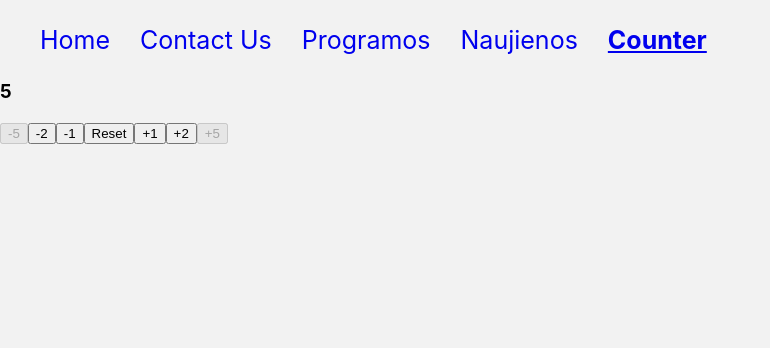
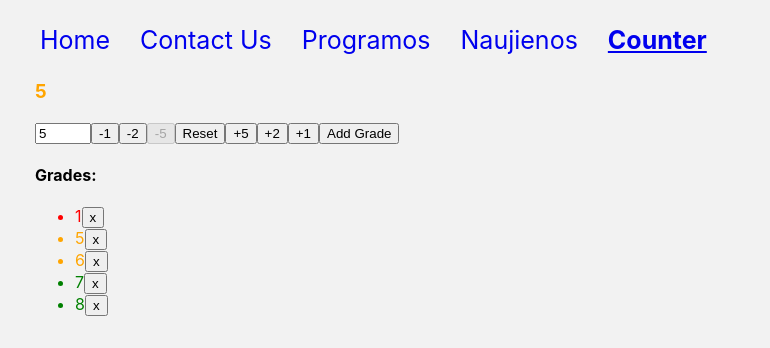
Before and after one commit to Adomelism/First-React-Project, a React (Create React App) app: page /CounterPage in a window 1280 px wide. Shown: the top 348 px of the page, without its empty margins (0-770 px from the left). Built offline with nearby package versions, Linux system fonts and the light colour scheme.

Commit message:
counterpage fixed

```diff
--- /dev/null
+++ b/src/Components/Container/Container.js
@@ -0,0 +1,12 @@
+import './container.css';
+
+function Container({ classes, children }) {
+  const addedClasses = classes ? classes : '';
+  return (
+    <div className={`container ${addedClasses}`}>
+      {children}
+    </div>
+  )
+}
+
+export default Container;
--- /dev/null
+++ b/src/Components/Container/container.css
@@ -0,0 +1,7 @@
+.container {
+    max-width: 1270px;
+    margin-left: auto;
+    margin-right: auto;
+    padding-left: 30px;
+    padding-right: 30px;
+  }
--- /dev/null
+++ b/src/Pages/CounterPage/CounterPage.css
@@ -0,0 +1,11 @@
+.green {
+    color: green;
+  }
+
+  .red {
+    color: red;
+  }
+
+  .orange {
+    color: orange;
+  }
--- a/src/Pages/CounterPage/CounterPage.js
+++ b/src/Pages/CounterPage/CounterPage.js
@@ -1,30 +1,99 @@
-import { useState } from "react"
-
+import { useState } from 'react';
+import Container from '../../Components/Container/Container';
+import './CounterPage.css';
 
 const CounterPage = () => {
+  const initialValue = 5;
 
-    const [count, setCount] = useState(5)
+  const [count, setCount] = useState(initialValue);
+  const [grades, setGrades] = useState([1, 5, 6, 7, 8]);
 
-    const plus1Handler = () => setCount(count +1);
-    const minus1Handler = () => setCount(count -1);
-    const plus2Handler = () => setCount(count +2);
-    const minus2Handler = () => setCount(count -2);
-    const plus5Handler = () => setCount(count +5);
-    const minus5Handler = () => setCount(count -5);
-    const resetHandler = () => setCount(5);
+  const countButtonHandler = num => setCount(prevState => prevState + num);
+  const resetHandler = () => setCount(initialValue);
+
+  const inputHandler = (event) => {
+    const inputValue = Number(event.target.value);
+
+    if (inputValue > 10) {
+      setCount(10);
+    } else if (inputValue < 1) {
+      setCount(1);
+    } else {
+      setCount(inputValue)
+    }
+  }
+
+  const addGradeHandler = () => {
+    setGrades(prevState => {
+      // const newState = [...prevState];
+      // newState.unshift(count);
+
+      const newState = [count, ...prevState];
+      return newState;
+    });
+
+    setCount(initialValue);
+  }
+
+  const removeGradeHandler = (index) => {
+    setGrades(prevState => {
+      // const newState = [...prevState];
+      // newState.splice(index, 1);
+      // return newState;
+
+      return prevState.toSpliced(index, 1);
+    })
+  }
+
+  const getDisplayClass = (item) => {
+    let displayClassName = '';
+
+    if (item < 4) {
+      displayClassName = 'red';
+    } else if (item < 7) {
+      displayClassName = 'orange';
+    } else {
+      displayClassName = 'green';
+    }
+
+    return displayClassName;
+  }
+
+  const gradesList = grades && grades.length > 0 && (
+    <ul>
+      {grades.map((grade, index) => (
+        <li key={index} className={getDisplayClass(grade)}>
+          {grade}
+          <button onClick={() => removeGradeHandler(index)}>x</button>
+        </li>
+      ))}
+    </ul>
+  );
 
   return (
-    <div>
-    <h3>{count}</h3>
-    <button onClick={minus5Handler} disabled={count <6}>-5</button>
-    <button onClick={minus2Handler} disabled={count <3}>-2</button>
-    <button onClick={minus1Handler} disabled={count <2}>-1</button>
-    <button onClick={resetHandler}>Reset</button>
-    <button onClick={plus1Handler} disabled={count >=10}>+1</button>
-    <button onClick={plus2Handler} disabled={count >=9}>+2</button>
-    <button onClick={plus5Handler} disabled={count >=5}>+5</button>
-    </div>
+    <Container>
+      <div className="grades-form">
+        <h3 className={getDisplayClass(count)}>{count}</h3>
+
+        <input value={count} type="number" max="10" min="1" onChange={inputHandler} />
+
+        <button onClick={() => countButtonHandler(-1)} disabled={count <= 1}>-1</button>
+        <button onClick={() => countButtonHandler(-2)} disabled={count <= 2}>-2</button>
+        <button onClick={() => countButtonHandler(-5)} disabled={count <= 5}>-5</button>
+        <button onClick={resetHandler}>Reset</button>
+        <button onClick={() => countButtonHandler(5)} disabled={count >= 6}>+5</button>
+        <button onClick={() => countButtonHandler(2)} disabled={count >= 9}>+2</button>
+        <button onClick={() => countButtonHandler(1)} disabled={count >= 10}>+1</button>
+
+        <button onClick={addGradeHandler}>Add Grade</button>
+      </div>
+
+      <div className="grades-list-wrapper">
+        <h4>{grades && grades.length > 0 ? 'Grades:' : 'No grades'}</h4>
+        {gradesList}
+      </div>
+    </Container>
   )
 }
 
-export default CounterPage
+export default CounterPage;
```
